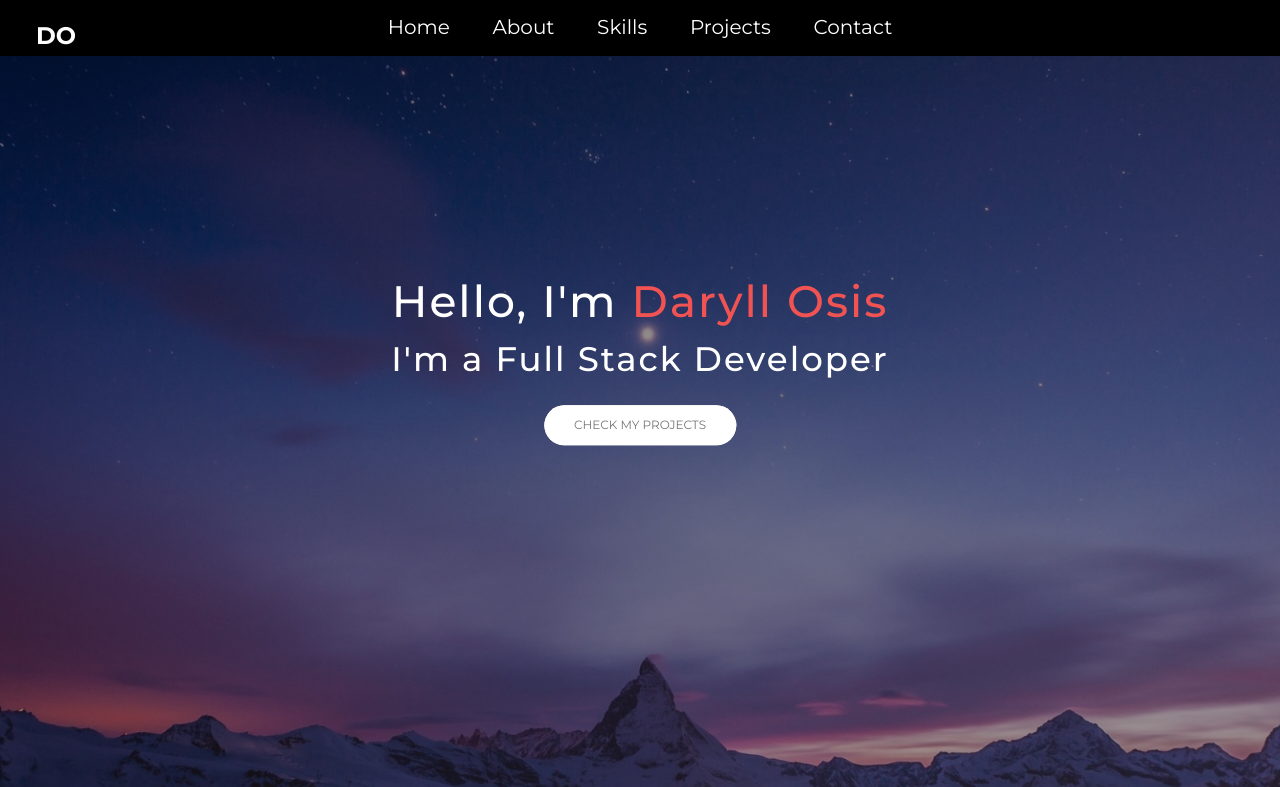
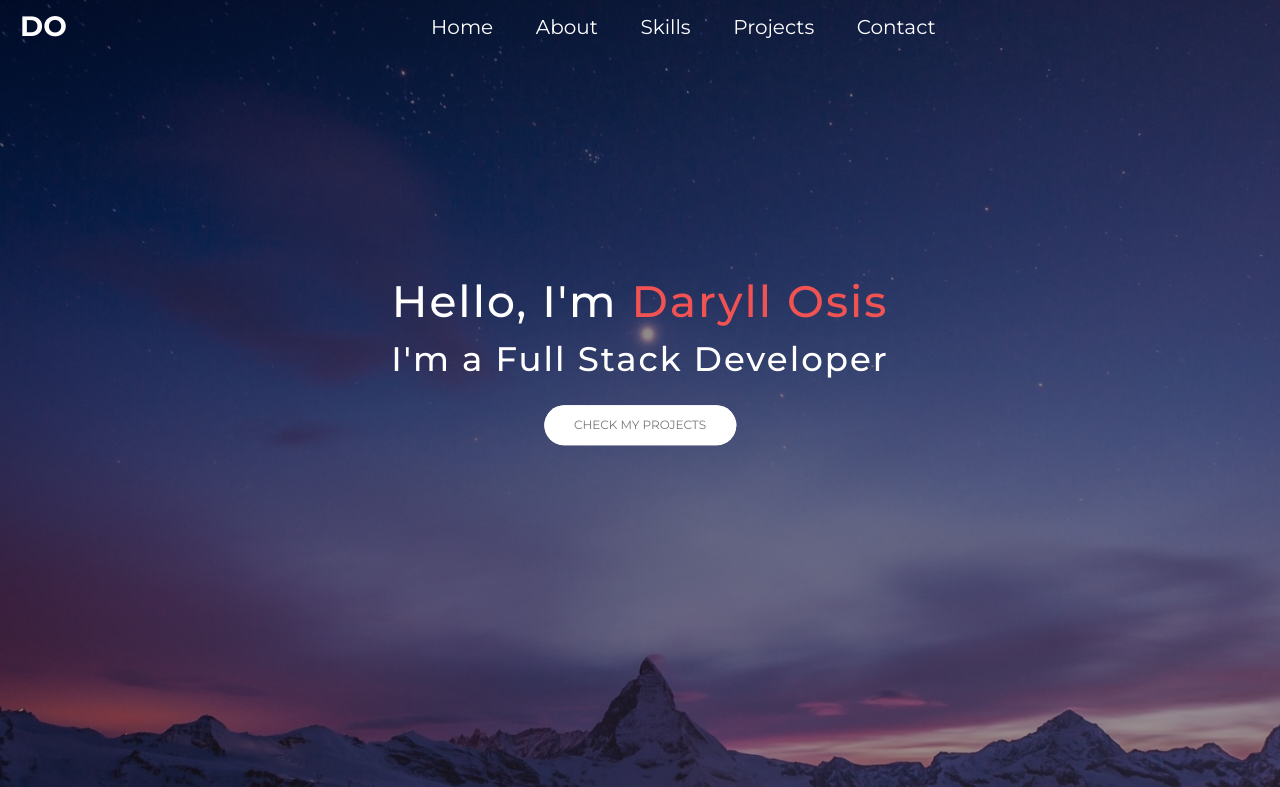
Before and after one commit to dirtyhoops/portfolio_v1, a website: page index.html in a window 1280 px wide. Shown: the top 787 px of the page. Drawn offline with nearby package versions, Linux system fonts and the light colour scheme.

Commit message:
edited some stuff

```diff
--- a/sass/components/_contactme.scss
+++ b/sass/components/_contactme.scss
@@ -67,7 +67,7 @@
       textarea.contactme__input {
         min-height: 199px;
         padding: 2.5rem 2rem 1.5rem 2.5rem;
-        font-size: 2rem;
+        font-size: 1.5rem;
       }
     }
 
--- a/sass/layout/_nav.scss
+++ b/sass/layout/_nav.scss
@@ -9,12 +9,11 @@ nav.black {
   z-index: 99999;
 
   &__logo {
-    position: fixed;
     float: left;
-    margin: 1.6rem 3.6rem;
+    margin: 3px 20px;
     color: $color-white;
     font-weight: bold;
-    font-size: 2.4rem;
+    font-size: 2.8rem;
 
     @include respond(phone) {
       top: 0;
@@ -54,10 +53,10 @@ nav.black {
       padding: 0;
       text-align: center;
       margin: 0;
-      background-color: $color-black;
 
       @include respond(phone) {
         max-height: 0px;
+        background-color: $color-black;
         transition: all 0.5s;
       }
 
```
Also changed, not shown: css/style.css.
